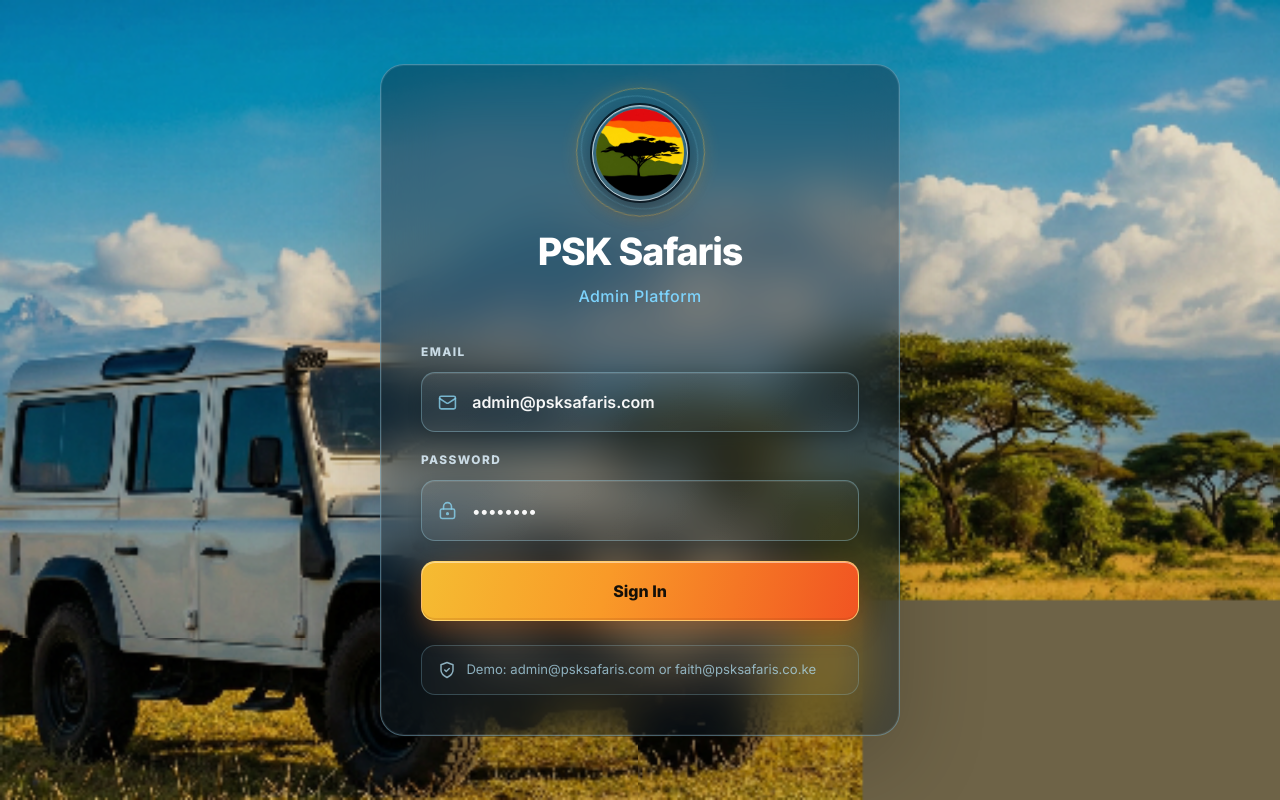
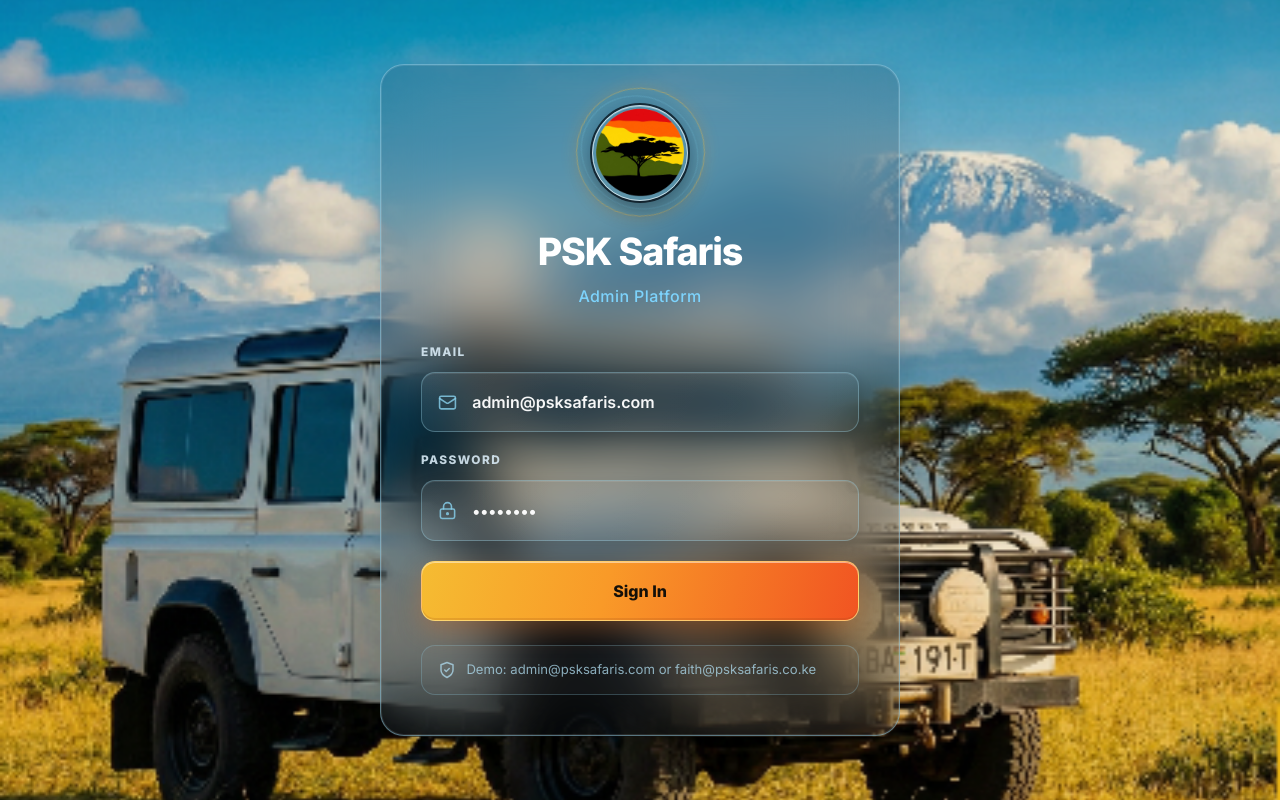
Before and after one commit to orenda497-afk/psk-admin-platform, a React (Vite) app: page / in a window 1280 px wide. Built offline with nearby package versions, Linux system fonts and the light colour scheme.

Commit message:
feat: update login page with Kilimanjaro Defender background and ultra-transparent card (15% opacity)

```diff
--- a/src/pages/LoginPage.tsx
+++ b/src/pages/LoginPage.tsx
@@ -31,23 +31,23 @@ export default function LoginPage({ onLogin }: LoginPageProps) {
     <main
       className="min-h-screen flex items-center justify-center overflow-hidden p-5 sm:p-8 relative"
       style={{
-        backgroundImage: 'url(/branding/mount-kenya-defender.png)',
+        backgroundImage: 'url(/branding/kilimanjaro-defender-bg.png)',
         backgroundSize: 'cover',
         backgroundPosition: 'center',
         backgroundAttachment: 'fixed'
       }}
     >
-      {/* Minimal overlay for form contrast */}
-      <div className="absolute inset-0 bg-black/10 z-0" />
+      {/* Ultra-minimal overlay for form contrast */}
+      <div className="absolute inset-0 bg-black/5 z-0" />
 
       <section
         className="psk-login-card-transparent relative z-10 w-full max-w-[520px] p-7 sm:p-10"
         style={{
-          backgroundColor: 'rgba(9, 26, 41, 0.40)',
-          backdropFilter: 'blur(25px)',
-          border: '1px solid rgba(160, 218, 239, 0.4)',
+          backgroundColor: 'rgba(9, 26, 41, 0.15)',
+          backdropFilter: 'blur(30px)',
+          border: '1px solid rgba(160, 218, 239, 0.5)',
           borderRadius: '24px',
-          boxShadow: '0 28px 90px rgba(0,0,0,0.2), 0 0 0 1px rgba(255,255,255,0.08) inset'
+          boxShadow: '0 8px 32px rgba(0,0,0,0.1), 0 0 0 1px rgba(255,255,255,0.1) inset'
         }}
       >
         <header className="flex flex-col items-center text-center">
```
Also changed, not shown: public/branding/kilimanjaro-defender-bg.png (added), 1 other file (tests, documents, lock files or other folders).
